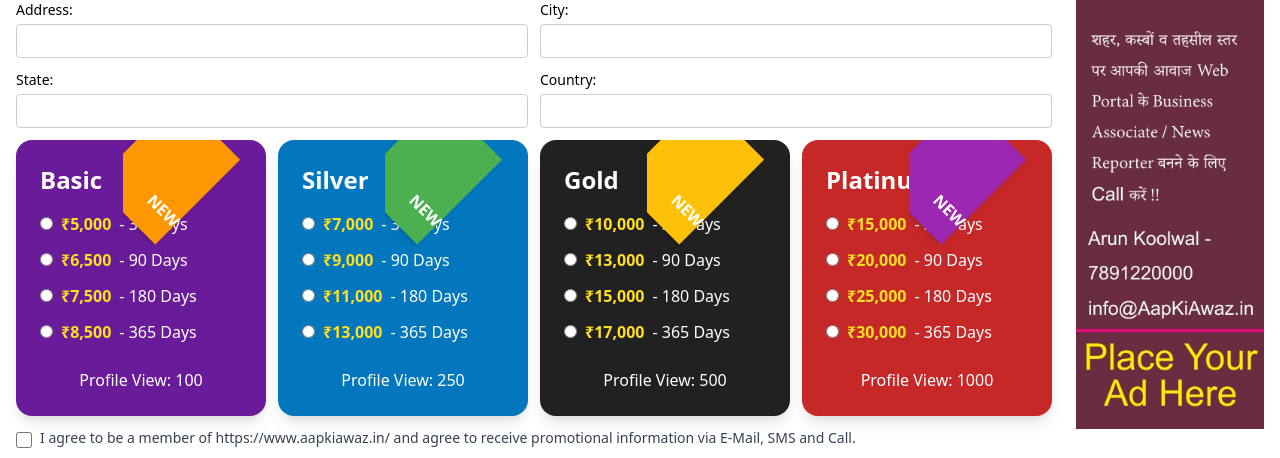
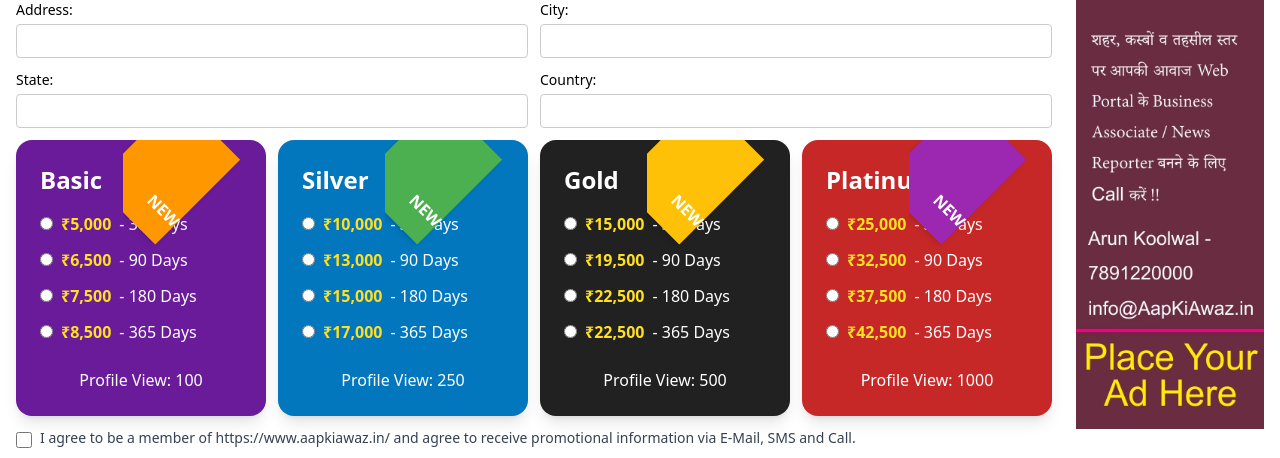
Before and after one commit to aapkiawazdeveloper-debug/aapki-awaz-website, a Next.js app: page /entertainment/data-package-registration in a window 1280 px wide. Shown: the part 1064-1522 px from the top of the page. Built offline with nearby package versions, Linux system fonts and the light colour scheme.

Commit message:
pricing data changes

```diff
--- a/src/app/shared/components/site/DataPackageRegistrationForm.tsx
+++ b/src/app/shared/components/site/DataPackageRegistrationForm.tsx
@@ -135,10 +135,10 @@ const DataPackageRegistrationForm = () => {
               badgeTextColor="#fff"
               profileView={250}
               options={[
-                { label: "30 Days", price: "₹7,000", duration: "30 Days" },
-                { label: "90 Days", price: "₹9,000", duration: "90 Days" },
-                { label: "180 Days", price: "₹11,000", duration: "180 Days" },
-                { label: "365 Days", price: "₹13,000", duration: "365 Days" },
+                { label: "30 Days", price: "₹10,000", duration: "30 Days" },
+                { label: "90 Days", price: "₹13,000", duration: "90 Days" },
+                { label: "180 Days", price: "₹15,000", duration: "180 Days" },
+                { label: "365 Days", price: "₹17,000", duration: "365 Days" },
               ]}
               selected={
                 selectedPackage?.name === "Silver"
@@ -160,10 +160,10 @@ const DataPackageRegistrationForm = () => {
               badgeTextColor="#fff"
               profileView={500}
               options={[
-                { label: "30 Days", price: "₹10,000", duration: "30 Days" },
-                { label: "90 Days", price: "₹13,000", duration: "90 Days" },
-                { label: "180 Days", price: "₹15,000", duration: "180 Days" },
-                { label: "365 Days", price: "₹17,000", duration: "365 Days" },
+                { label: "30 Days", price: "₹15,000", duration: "30 Days" },
+                { label: "90 Days", price: "₹19,500", duration: "90 Days" },
+                { label: "180 Days", price: "₹22,500", duration: "180 Days" },
+                { label: "365 Days", price: "₹22,500", duration: "365 Days" },
               ]}
               selected={
                 selectedPackage?.name === "Gold" ? selectedPackage.duration : ""
@@ -183,10 +183,10 @@ const DataPackageRegistrationForm = () => {
               badgeTextColor="#fff"
               profileView={1000}
               options={[
-                { label: "30 Days", price: "₹15,000", duration: "30 Days" },
-                { label: "90 Days", price: "₹20,000", duration: "90 Days" },
-                { label: "180 Days", price: "₹25,000", duration: "180 Days" },
-                { label: "365 Days", price: "₹30,000", duration: "365 Days" },
+                { label: "30 Days", price: "₹25,000", duration: "30 Days" },
+                { label: "90 Days", price: "₹32,500", duration: "90 Days" },
+                { label: "180 Days", price: "₹37,500", duration: "180 Days" },
+                { label: "365 Days", price: "₹42,500", duration: "365 Days" },
               ]}
               selected={
                 selectedPackage?.name === "Platinum"
```
